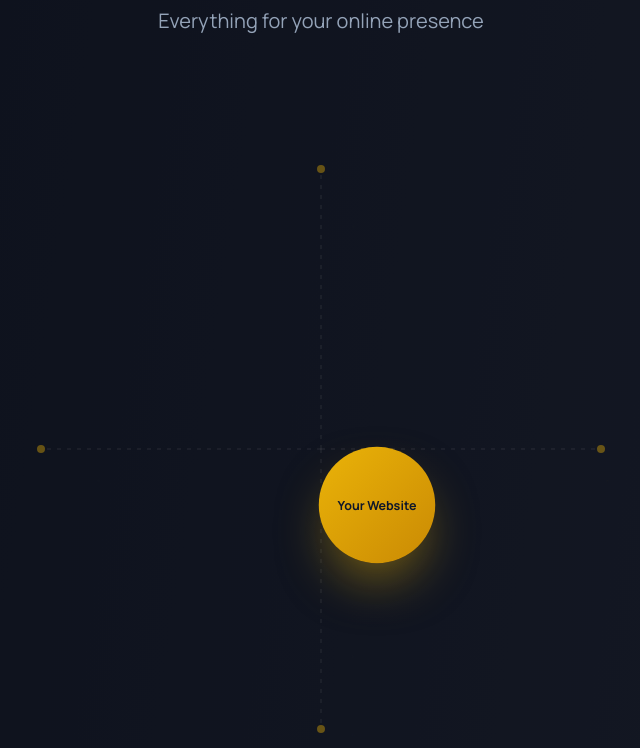
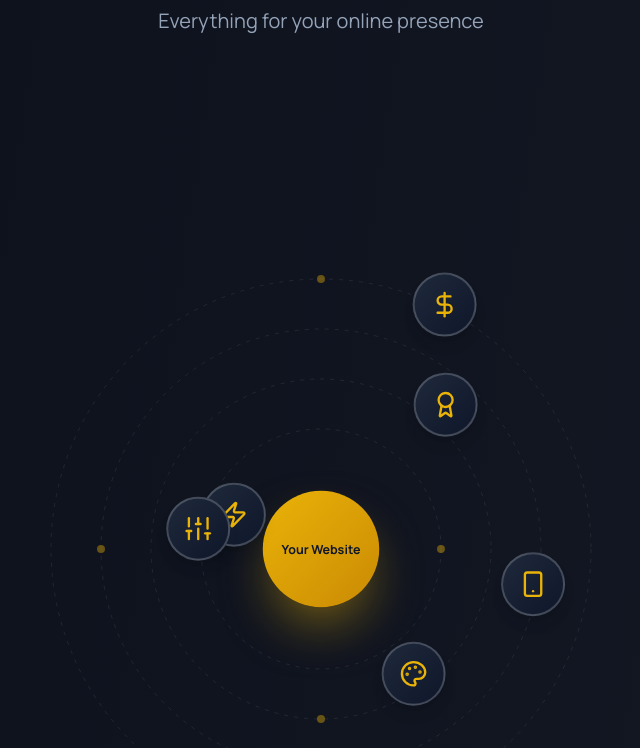
Before and after one commit to BuildGrowthNow/lenmanag, a Next.js app in the folder apps/web/: page / in a window 1280 px wide. Shown: the part 1343-2091 px from the top of the page, without its empty margins (319-959 px from the left). Built offline with nearby package versions, Linux system fonts and the light colour scheme.

Commit message:
fix landing page

```diff
--- a/apps/web/src/components/landing/features-solar-system.tsx
+++ b/apps/web/src/components/landing/features-solar-system.tsx
@@ -19,7 +19,7 @@ const FEATURES = [
     title: "Beautiful Design",
     description: "Visual appeal that captivates your visitors and builds trust",
     icon: Palette,
-    line: 0,
+    orbit: 0,
     position: 0,
   },
   {
@@ -27,7 +27,7 @@ const FEATURES = [
     title: "Fast Loading",
     description: "Better user experience and improved search rankings",
     icon: Zap,
-    line: 0,
+    orbit: 0,
     position: 1,
   },
   {
@@ -35,7 +35,7 @@ const FEATURES = [
     title: "Mobile Ready",
     description: "Works perfectly on phones and tablets for every customer",
     icon: Smartphone,
-    line: 1,
+    orbit: 1,
     position: 0,
   },
   {
@@ -43,7 +43,7 @@ const FEATURES = [
     title: "Easy to Manage",
     description: "Update your site without coding knowledge required",
     icon: Sliders,
-    line: 1,
+    orbit: 1,
     position: 1,
   },
   {
@@ -51,7 +51,7 @@ const FEATURES = [
     title: "Customer Support",
     description: "Always here when you need help with your website",
     icon: Headphones,
-    line: 2,
+    orbit: 2,
     position: 0,
   },
   {
@@ -59,7 +59,7 @@ const FEATURES = [
     title: "Professional Quality",
     description: "Trusted by successful businesses worldwide",
     icon: Award,
-    line: 2,
+    orbit: 2,
     position: 1,
   },
   {
@@ -67,7 +67,7 @@ const FEATURES = [
     title: "Quick Turnaround",
     description: "Ready to launch in just 3 days guaranteed",
     icon: Clock,
-    line: 3,
+    orbit: 3,
     position: 0,
   },
   {
@@ -75,16 +75,16 @@ const FEATURES = [
     title: "Affordable",
     description: "Enterprise-quality results without premium pricing",
     icon: DollarSign,
-    line: 3,
+    orbit: 3,
     position: 1,
   },
 ];
 
-const LINES = [
-  { angle: 0, label: "top" },
-  { angle: 90, label: "right" },
-  { angle: 180, label: "bottom" },
-  { angle: 270, label: "left" },
+const ORBITS = [
+  { radius: 120, pointAngle: 0 },
+  { radius: 170, pointAngle: 90 },
+  { radius: 220, pointAngle: 180 },
+  { radius: 270, pointAngle: 270 },
 ];
 
 export function FeaturesSolarSystem() {
@@ -93,7 +93,7 @@ export function FeaturesSolarSystem() {
 
   return (
     <section className="relative px-6 py-24 bg-slate-900/50 overflow-visible">
-      <div className="max-w-6xl mx-auto">
+      <div className="max-w-6xl mx-auto overflow-visible">
         <motion.div
           initial={{ opacity: 0 }}
           whileInView={{ opacity: 1 }}
@@ -110,15 +110,19 @@ export function FeaturesSolarSystem() {
         </motion.div>
 
         {/* Solar System Visualization - Desktop */}
-        <div className="hidden md:flex items-center justify-center">
-          <div className="relative" style={{ width: "700px", height: "700px" }}>
+        <div className="hidden md:flex items-center justify-center overflow-visible" style={{ minHeight: "900px" }}>
+          <div className="relative overflow-visible" style={{ width: "700px", height: "700px" }}>
             {/* Center Circle */}
             <motion.div
               initial={{ scale: 0 }}
               whileInView={{ scale: 1 }}
               transition={{ duration: 0.5 }}
               viewport={{ once: true }}
-              className="absolute top-1/2 left-1/2 -translate-x-1/2 -translate-y-1/2 z-20"
+              className="absolute z-0"
+              style={{
+                left: "294px",
+                top: "294px",
+              }}
             >
               <motion.div
                 animate={{ scale: [1, 1.05, 1] }}
@@ -133,31 +137,31 @@ export function FeaturesSolarSystem() {
               </motion.div>
             </motion.div>
 
-            {/* Four pointing lines */}
+            {/* Orbital Rings with Points - Static */}
             <svg
               className="absolute inset-0 w-full h-full pointer-events-none"
               viewBox="0 0 700 700"
             >
-              {LINES.map((line, idx) => {
-                const x1 = 350;
-                const y1 = 350;
-                const x2 = 350 + Math.cos((line.angle * Math.PI) / 180) * 280;
-                const y2 = 350 + Math.sin((line.angle * Math.PI) / 180) * 280;
+              {ORBITS.map((orbit, idx) => {
+                const pointX =
+                  350 + Math.cos((orbit.pointAngle * Math.PI) / 180) * orbit.radius;
+                const pointY =
+                  350 + Math.sin((orbit.pointAngle * Math.PI) / 180) * orbit.radius;
 
                 return (
-                  <g key={`line-${idx}`}>
-                    <line
-                      x1={x1}
-                      y1={y1}
-                      x2={x2}
-                      y2={y2}
-                      stroke="rgba(255, 255, 255, 0.1)"
+                  <g key={`orbit-${idx}`}>
+                    <circle
+                      cx="350"
+                      cy="350"
+                      r={orbit.radius}
+                      fill="none"
+                      stroke="rgba(255, 255, 255, 0.08)"
                       strokeWidth="1"
                       strokeDasharray="4 6"
                     />
                     <circle
-                      cx={x2}
-                      cy={y2}
+                      cx={pointX}
+                      cy={pointY}
                       r="4"
                       fill="rgba(234, 179, 8, 0.4)"
                     />
@@ -166,60 +170,59 @@ export function FeaturesSolarSystem() {
               })}
             </svg>
 
-            {/* Orbiting features on all lines */}
-            {FEATURES.map((feature, idx) => {
-              const line = LINES[feature.line];
-              const angle = (line.angle * Math.PI) / 180;
-              const isOdd = feature.position === 1;
+            {/* Features on Orbits - Each orbit rotates independently */}
+            {ORBITS.map((orbit, orbitIdx) => {
+              const isClockwise = orbitIdx % 2 === 0;
+              const duration = 60 + orbitIdx * 10;
+
+              return (
+                <motion.div
+                  key={`orbit-container-${orbitIdx}`}
+                  className="absolute inset-0"
+                  style={{
+                    left: "50%",
+                    top: "50%",
+                    width: orbit.radius * 2,
+                    height: orbit.radius * 2,
+                    marginLeft: -orbit.radius,
+                    marginTop: -orbit.radius,
+                    zIndex: 10 + orbitIdx,
+                    pointerEvents: "none",
+                  }}
+                  animate={{ rotate: isClockwise ? 360 : -360 }}
+                  transition={{
+                    duration: duration,
+                    repeat: isHovering ? 0 : Infinity,
+                    ease: "linear",
+                  }}
+                >
+                  {FEATURES.filter((f) => f.orbit === orbitIdx).map(
+                    (feature, indexInOrbit) => {
+                      const baseAngle = orbitIdx * 45;
+                      const angle = baseAngle + indexInOrbit * 180;
+                      const rad = (angle * Math.PI) / 180;
+                      const x = orbit.radius + orbit.radius * Math.cos(rad);
+                      const y = orbit.radius + orbit.radius * Math.sin(rad);
+                      const rotation = isClockwise ? 360 : -360;
+
+                      const isLeftSide = angle > 90 && angle < 270;
+                      const isTopSide = angle > 180 && angle < 360;
 
                       return (
                         <motion.div
                           key={feature.id}
-                  className="absolute"
-                  initial={{ opacity: 0, scale: 0 }}
-                  whileInView={{ opacity: 1, scale: 1 }}
+                          className="absolute z-10"
+                          animate={{ rotate: -rotation }}
                           transition={{
-                    delay: idx * 0.05,
-                    duration: 0.5,
-                  }}
-                  viewport={{ once: true }}
-                  animate={
-                    isHovering
-                      ? {}
-                      : {
-                          x: isOdd
-                            ? [
-                                Math.cos(angle) * 150,
-                                Math.cos(angle) * 280,
-                                Math.cos(angle) * 150,
-                              ]
-                            : [
-                                Math.cos(angle) * 280,
-                                Math.cos(angle) * 150,
-                                Math.cos(angle) * 280,
-                              ],
-                          y: isOdd
-                            ? [
-                                Math.sin(angle) * 150,
-                                Math.sin(angle) * 280,
-                                Math.sin(angle) * 150,
-                              ]
-                            : [
-                                Math.sin(angle) * 280,
-                                Math.sin(angle) * 150,
-                                Math.sin(angle) * 280,
-                              ],
-                        }
-                  }
-                  transition={{
-                    duration: 6,
-                    repeat: Infinity,
-                    ease: "easeInOut",
+                            duration: duration,
+                            repeat: isHovering ? 0 : Infinity,
+                            ease: "linear",
                           }}
                           style={{
-                    left: "350px",
-                    top: "350px",
+                            left: `${x}px`,
+                            top: `${y}px`,
                             transform: "translate(-50%, -50%)",
+                            pointerEvents: "auto",
                           }}
                           onMouseEnter={() => {
                             setHoveredFeature(feature.id);
@@ -230,14 +233,14 @@ export function FeaturesSolarSystem() {
                             setIsHovering(false);
                           }}
                         >
-                  <motion.button
-                    whileHover={{ scale: 1.2 }}
-                    whileTap={{ scale: 0.95 }}
+                          <div className="relative" style={{ pointerEvents: "auto" }}>
+                            <button
                               className={`w-16 h-16 rounded-full bg-gradient-to-br from-slate-800 to-slate-900 border-2 shadow-lg flex items-center justify-center cursor-pointer transition-all ${
                                 hoveredFeature === feature.id
                                   ? "border-yellow-500 shadow-yellow-500/40"
                                   : "border-white/20 hover:border-yellow-500/60"
                               }`}
+                              style={{ pointerEvents: "auto" }}
                             >
                               <feature.icon
                                 className={`w-7 h-7 transition-colors ${
@@ -246,35 +249,43 @@ export function FeaturesSolarSystem() {
                                     : "text-yellow-500"
                                 }`}
                               />
-                  </motion.button>
+                            </button>
 
-                  {/* Popover on Hover - horizontal, not rotated */}
+                            {/* Popover - positioned based on quadrant */}
                             {hoveredFeature === feature.id && (
                               <motion.div
-                      initial={{ opacity: 0, scale: 0.8, x: -10 }}
-                      animate={{ opacity: 1, scale: 1, x: 0 }}
+                                initial={{ opacity: 0, scale: 0.8 }}
+                                animate={{ opacity: 1, scale: 1 }}
                                 transition={{ duration: 0.15 }}
-                      className="absolute z-50 pointer-events-none"
+                                className="absolute pointer-events-none"
                                 style={{
-                        left: "100%",
+                                  left: isLeftSide ? "auto" : "calc(100% + 12px)",
+                                  right: isLeftSide ? "calc(100% + 12px)" : "auto",
                                   top: "50%",
                                   transform: "translateY(-50%)",
-                        marginLeft: "12px",
+                                  whiteSpace: "nowrap",
+                                  zIndex: 9999,
                                 }}
                               >
                                 <div className="px-4 py-3 rounded-xl bg-slate-900/95 border border-yellow-500/50 shadow-xl shadow-yellow-500/20 min-w-[220px] backdrop-blur-sm">
                                   <div className="text-sm font-bold text-yellow-400 mb-1">
                                     {feature.title}
                                   </div>
-                        <div className="text-xs text-slate-300 leading-relaxed">
+                                  <div className="text-xs text-slate-300 leading-relaxed whitespace-normal">
                                     {feature.description}
                                   </div>
                                 </div>
                               </motion.div>
                             )}
+                          </div>
+                        </motion.div>
+                      );
+                    }
+                  )}
                 </motion.div>
               );
             })}
+
           </div>
         </div>
 
--- a/apps/web/src/components/landing/social-wall.tsx
+++ b/apps/web/src/components/landing/social-wall.tsx
@@ -1,6 +1,6 @@
 "use client";
 
-import { useEffect, useRef, useState } from "react";
+import { createContext, useContext, useEffect, useRef, useState } from "react";
 import { Star } from "lucide-react";
 
 const CUSTOMERS = [
@@ -202,6 +202,16 @@ const ROW_1 = CUSTOMERS.slice(0, 8);
 const ROW_2 = CUSTOMERS.slice(8, 16);
 const ROW_3 = CUSTOMERS.slice(16, 24);
 
+// Context to share hover state across all carousel rows
+const HoverContext = createContext<{
+  hoveredId: number | null;
+  setHoveredId: (id: number | null) => void;
+}>({ hoveredId: null, setHoveredId: () => {} });
+
+function useHoverContext() {
+  return useContext(HoverContext);
+}
+
 function StarRating({ rating }: { rating: number }) {
   return (
     <div className="flex gap-0.5">
@@ -226,7 +236,7 @@ function CarouselRow({
   speed: number;
 }) {
   const rowRef = useRef<HTMLDivElement>(null);
-  const [hoveredId, setHoveredId] = useState<number | null>(null);
+  const { hoveredId, setHoveredId } = useHoverContext();
   const animationRef = useRef<number | null>(null);
   const scrollPos = useRef(0);
 
@@ -267,7 +277,7 @@ function CarouselRow({
   const duplicated = [...customers, ...customers];
 
   return (
-    <div className="overflow-hidden w-full">
+    <div className="overflow-visible w-full">
       <div ref={rowRef} className="flex gap-4 will-change-transform">
         {duplicated.map((customer, i) => (
           <div
@@ -276,9 +286,9 @@ function CarouselRow({
             onMouseLeave={() => setHoveredId(null)}
             className={`flex-shrink-0 w-72 p-4 rounded-xl border transition-all duration-300 ${
               hoveredId === customer.id
-                ? "bg-white/15 border-yellow-500/50 scale-105 shadow-lg shadow-yellow-500/10 z-10"
+                ? "bg-white/15 border-yellow-500/50 scale-125 shadow-2xl shadow-yellow-500/20 z-50 relative"
                 : hoveredId !== null
-                  ? "bg-white/5 border-white/5 opacity-50 blur-[1px]"
+                  ? "bg-white/5 border-white/5 opacity-40 blur-sm"
                   : "bg-white/5 border-white/10"
             }`}
           >
@@ -308,7 +318,10 @@ function CarouselRow({
 }
 
 export function SocialWall() {
+  const [hoveredId, setHoveredId] = useState<number | null>(null);
+
   return (
+    <HoverContext.Provider value={{ hoveredId, setHoveredId }}>
       <section className="relative py-16 overflow-hidden">
         <div className="text-center mb-10 px-6">
           <p className="text-yellow-500 text-sm font-bold uppercase mb-2">
@@ -328,5 +341,6 @@ export function SocialWall() {
           <CarouselRow customers={ROW_3} direction="left" speed={0.6} />
         </div>
       </section>
+    </HoverContext.Provider>
   );
 }
```
Also changed, not shown: 1 other file (tests, documents, lock files or other folders). Lines whose indentation alone changed are shown as unchanged.
